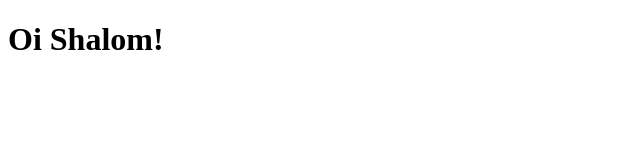
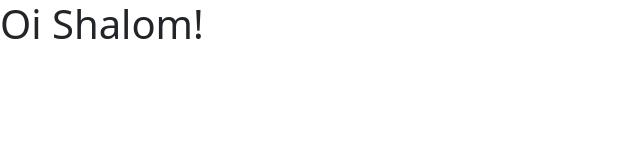
Before and after one commit to ShalomSeguins/DSMovie, a plain HTML site: page index.html in a window 1280 px wide. Shown: the whole page, without its empty margins (0-640 px from the left). Drawn offline with nearby package versions, Linux system fonts and the light colour scheme.

Commit message:
Bootstrap

```diff
--- a/index.html
+++ b/index.html
@@ -5,6 +5,8 @@
     <meta http-equiv="X-UA-Compatible" content="IE=edge">
     <meta name="viewport" content="width=device-width, initial-scale=1.0">
     <title>DSMovie</title>
+
+    <link rel="stylesheet" href="https://cdn.jsdelivr.net/npm/bootstrap@5.2.0-beta1/dist/css/bootstrap.rtl.min.css" integrity="sha384-dc2NSrAXbAkjrdm9IYrX10fQq9SDG6Vjz7nQVKdKcJl3pC+k37e7qJR5MVSCS+wR" crossorigin="anonymous">
 </head>
 <body>
    <h1>Oi Shalom!</h1>
```
